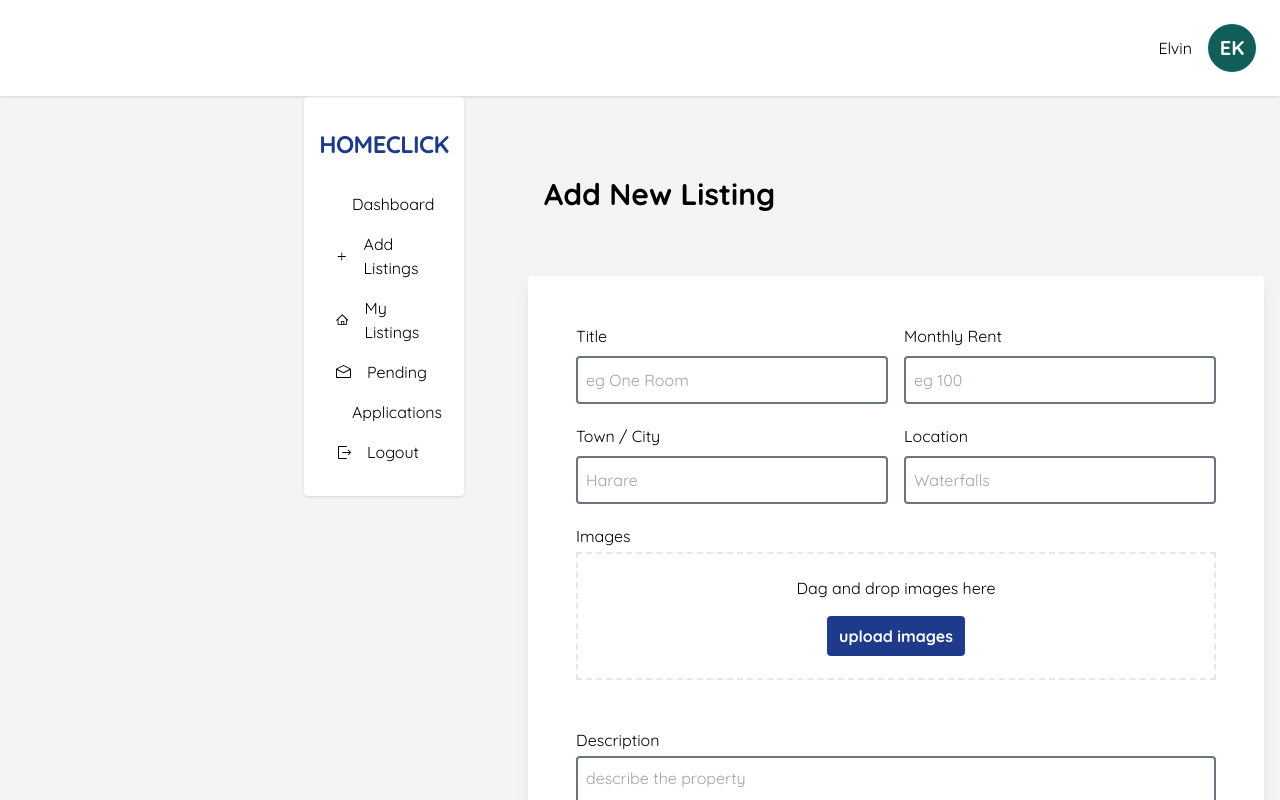
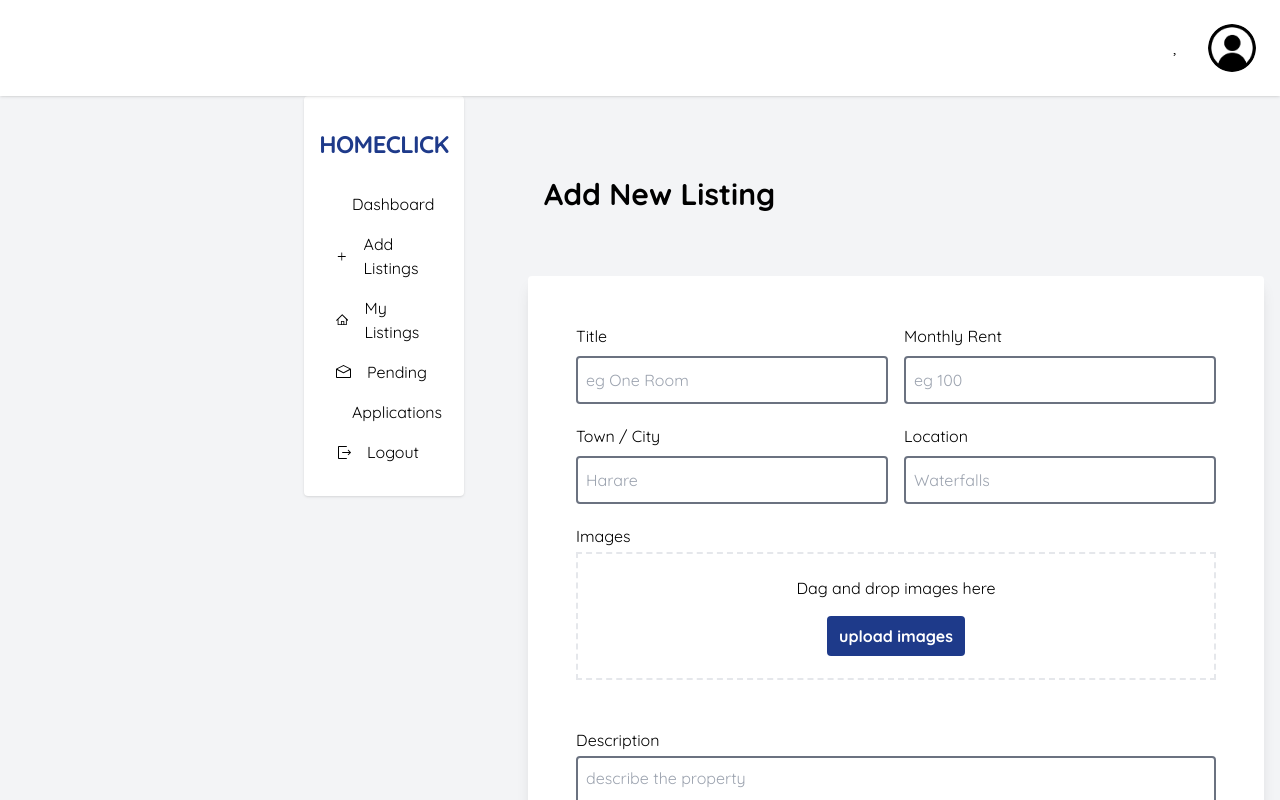
Before and after one commit to TheYellowKid/homecliq, a Next.js app: page /dashboard/agent/add-listing in a window 1280 px wide. Shown: the top 800 px of the page. Built offline with nearby package versions, Linux system fonts and the light colour scheme.

Commit message:
added avatar and user name on admiin navbar

```diff
--- a/components/avatar/Avatar.tsx
+++ b/components/avatar/Avatar.tsx
@@ -1,9 +1,15 @@
+import Image from "next/image";
+
 export default function Avatar() {
   return (
-    <div className="flex flex-col items-center justify-center w-12 h-12 p-2 bg-teal-800 rounded-full ">
-      <text className="items-center justify-center text-xl font-black text-white">
-        EK
-      </text>
+    <div className="flex flex-col items-center justify-center w-12 h-12  rounded-full ">
+      <Image
+        src="/assets/avatar.png"
+        alt="Avatar"
+        width={50}
+        height={50}
+        className="rounded-full"
+      />
     </div>
   );
 }
--- a/components/navigation/DashboardMobileNavbar.tsx
+++ b/components/navigation/DashboardMobileNavbar.tsx
@@ -77,10 +77,12 @@ export default function DashboardMobileNavbar() {
           </Link>
         </DropdownMenu.Item>
         <DropdownMenu.Item onSelect={signOut}>
-          <div className="flex items-center gap-4">
-            <ExitIcon />
-            <text className="text-base">Logout</text>
-          </div>
+          <Link href="#">
+            <div className="flex items-center gap-4">
+              <ExitIcon />
+              <text className="text-base">Logout</text>
+            </div>
+          </Link>
         </DropdownMenu.Item>
       </DropdownMenu.Content>
     </DropdownMenu.Root>
--- a/components/navigation/DashboardNavbar.tsx
+++ b/components/navigation/DashboardNavbar.tsx
@@ -1,6 +1,19 @@
+import {useEffect, useState} from 'react';
 import Avatar from "../avatar/Avatar";
 
 export default function DashboardNavbar() {
+
+  const [username, setUsername] = useState<string>("Elvin");
+  const [userrole, setUserrole] = useState<string>("Admin");
+
+
+useEffect(() => {
+    if (typeof window !== 'undefined') {
+     setUsername(localStorage.getItem("firstname") as string)
+     setUserrole(localStorage.getItem("role") as string)
+  }
+}, [username, userrole]);
+
   return (
     <nav
       className="sticky top-0 flex  items-center justify-between w-screen p-6 bg-white shadow"
@@ -8,7 +21,8 @@ export default function DashboardNavbar() {
     >
       <div className="flex flex-row-reverse w-full">
         <div className="flex items-center justify-center gap-4">
-          <text>Elvin</text>
+          <text>{username}, </text>
+          <text>{userrole}</text>
           <Avatar />
         </div>
       </div>
```
Also changed, not shown: public/assets/avatar.png (added).
